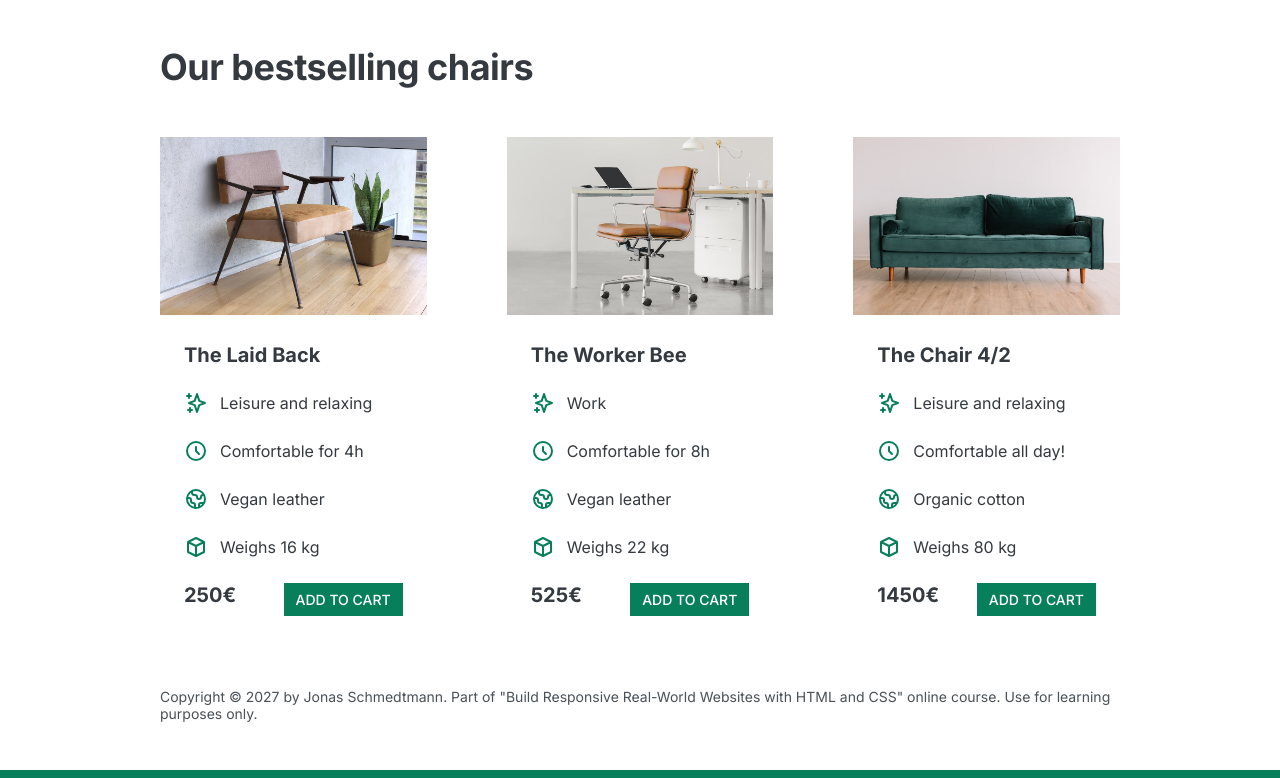
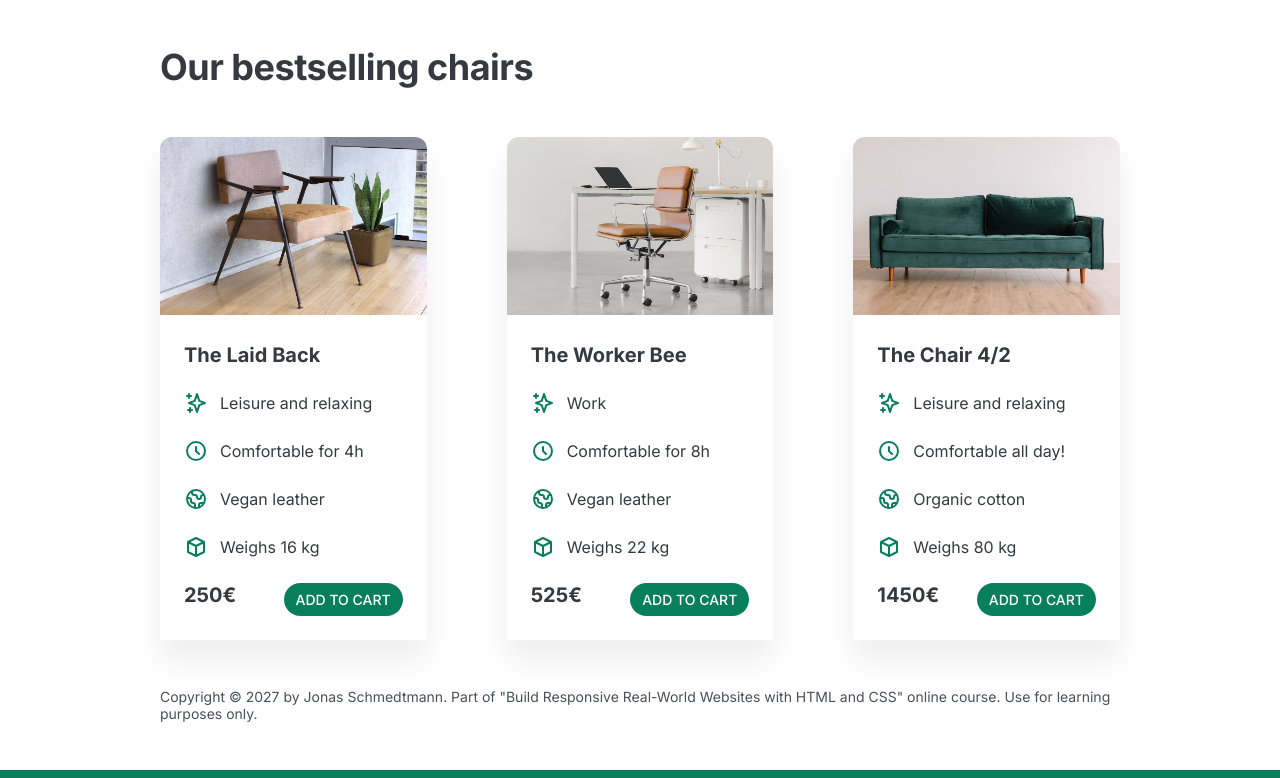
Before and after one commit to pouryourlove/webdesign, a plain HTML site: page index.html in a window 1280 px wide. Shown: the part 1150-1928 px from the top of the page. Drawn offline with Linux system fonts and the light colour scheme.

Commit message:
redius added

```diff
--- a/style.css
+++ b/style.css
@@ -54,6 +54,7 @@ h2 {
   font-weight: 500;
 
   display: inline-block;
+  border-radius: 100px;
 }
 
 .btn:hover,
@@ -69,6 +70,10 @@ h2 {
 .btn--small {
   font-size: 14px;
   padding: 8px 12px;
+}
+
+img {
+  border-radius: 12px;
 }
 /* ------------------------ */
 /* COMPONENT STYLES */
@@ -90,7 +95,9 @@ h1 {
   margin-bottom: 24px;
   font-size: 44px;
   line-height: 1.1;
-  letter-spacing: -1;
+  letter-spacing: -1px;
+
+  /* text-shadow: 0px 5px 5px 0px rgb(0, 0, 0, 0.07); */
 }
 
 .header-text {
@@ -126,6 +133,7 @@ img {
   background-color: #087f5b;
   color: #fff;
   padding: 24px;
+  border-radius: 12px;
 }
 
 .testimonial-box {
@@ -146,6 +154,17 @@ img {
 }
 
 /* CHAIRS */
+
+.chair {
+  box-shadow: 0px 20px 30px 0px rgb(0, 0, 0, 0.07);
+  border: 12px;
+}
+
+.chair img {
+  border-bottom-left-radius: 0px;
+  border-bottom-right-radius: 0px;
+}
+
 .chair-box {
   padding: 24px;
 }
```
